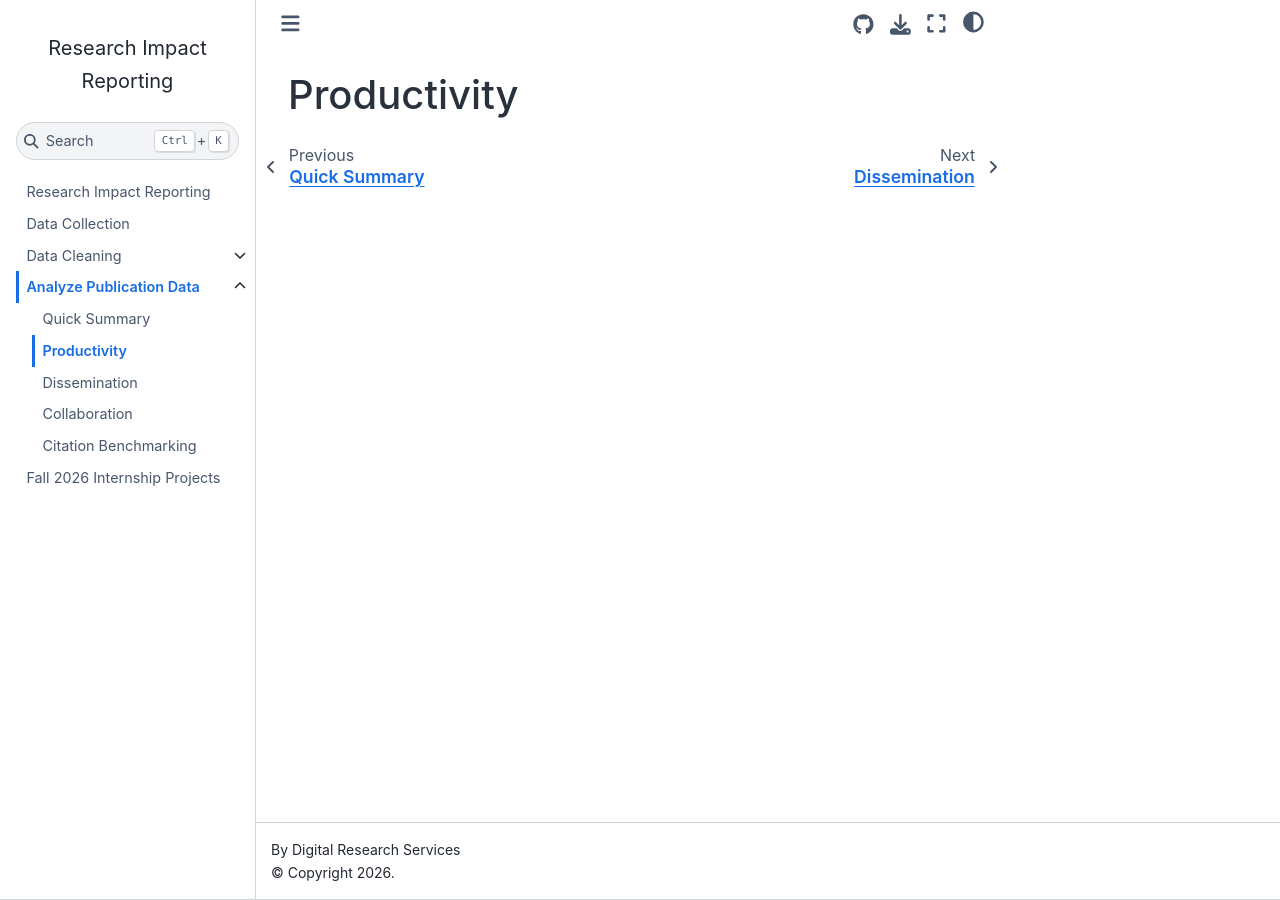
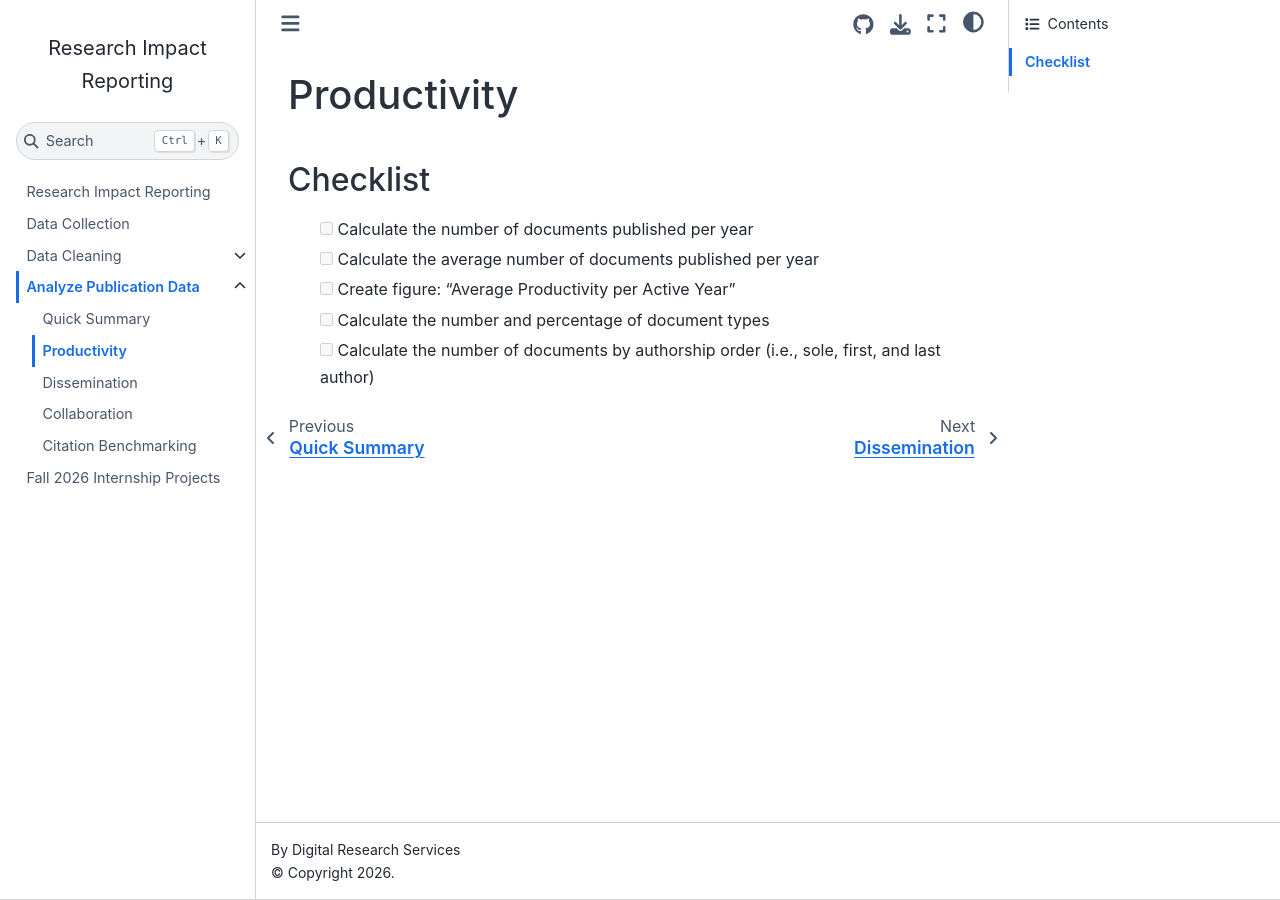
Before and after one commit to vvlooking/research-impact, a Jupyter Book: the page built from website/analyze-data-productivity.md, in a window 1280 px wide. Built offline with Jupyter Book 1.0.4 settings and Sphinx 7.4.7 and the Sphinx Book theme 1.1.4, drawn with Linux system fonts in a browser that asks for light colours.

Commit message:
Update analyze-data-productivity.md

```diff
--- a/website/analyze-data-productivity.md
+++ b/website/analyze-data-productivity.md
@@ -1 +1,9 @@
 # Productivity
+
+## Checklist
+
+- [ ] Calculate the number of documents published per year
+- [ ] Calculate the average number of documents published per year
+- [ ] Create figure: "Average Productivity per Active Year"
+- [ ] Calculate the number and percentage of document types
+- [ ] Calculate the number of documents by authorship order (i.e., sole, first, and last author)
```
